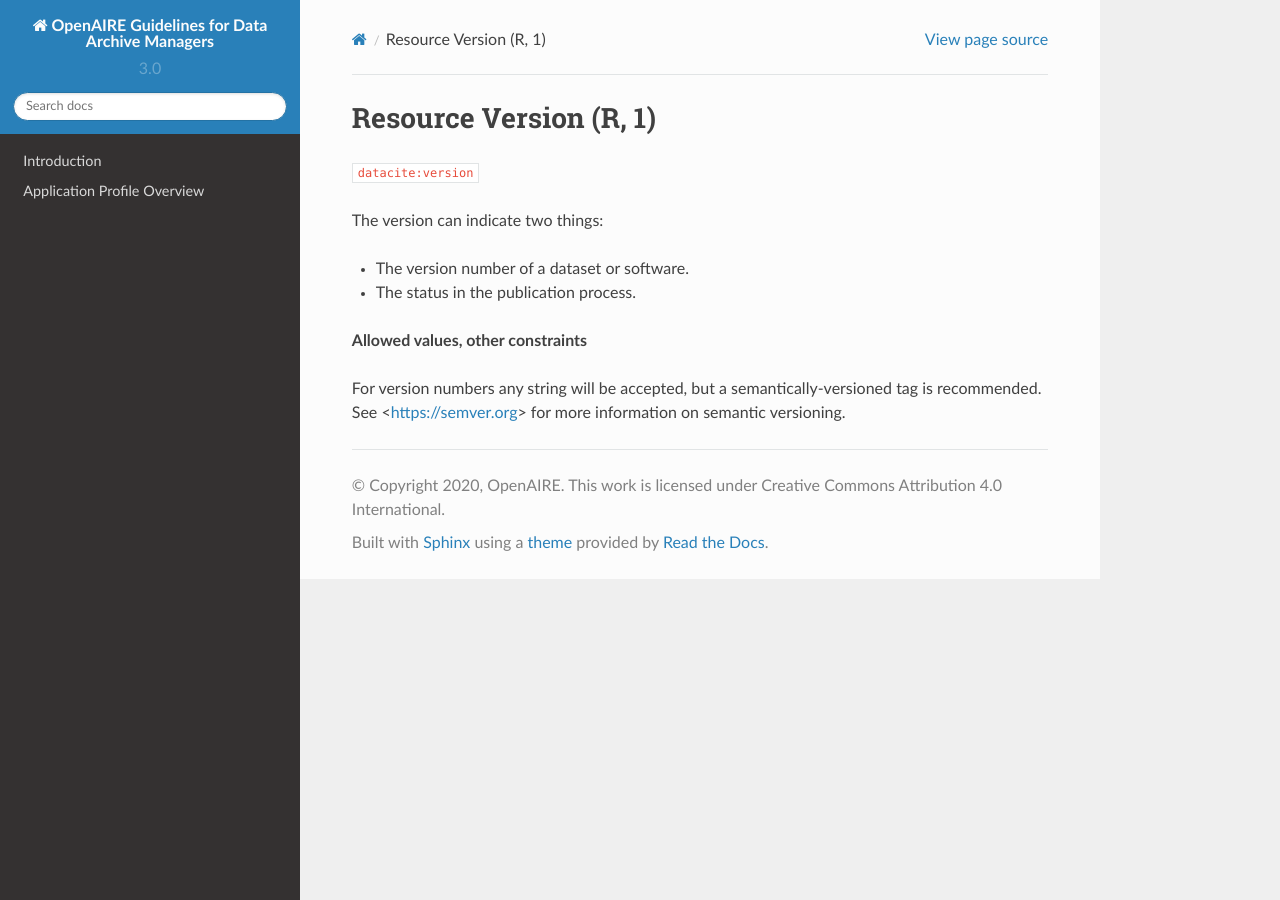
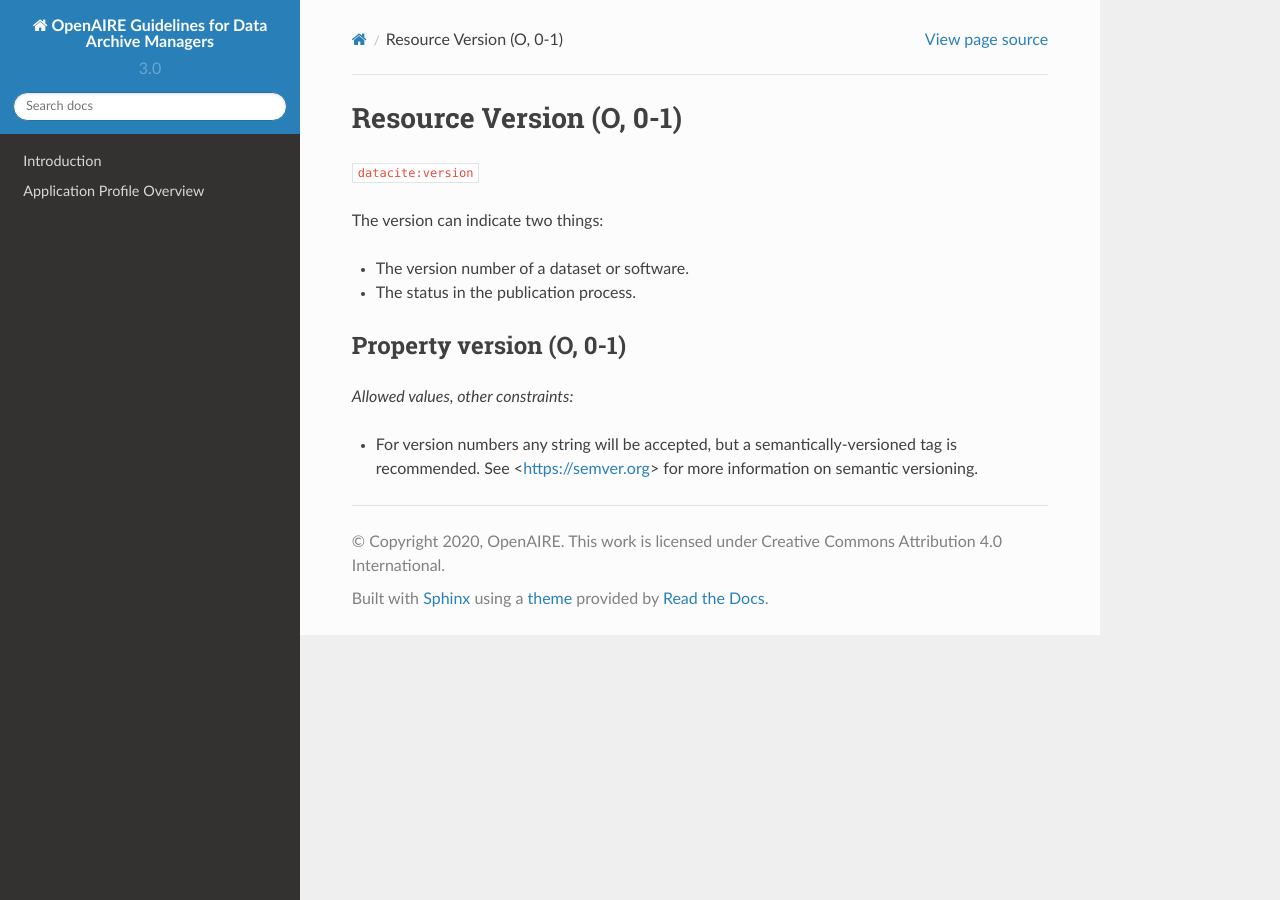
Before and after one commit to openaire/guidelines-data-archives, a Sphinx documentation site: the page built from docs/field_version.rst, in a window 1280 px wide. Built offline with Sphinx 7.4.7 and the Read the Docs theme 2.0.0, drawn with Linux system fonts in a browser that asks for light colours; a script that is not in the unit is left out.

Commit message:
Update field_version.rst

```diff
--- a/docs/field_version.rst
+++ b/docs/field_version.rst
@@ -1,6 +1,6 @@
 .. _dci:version:
 
-Resource Version (R, 1)
+Resource Version (O, 0-1)
 ==========================
 
 ``datacite:version``
@@ -10,6 +10,9 @@ The version can indicate two things:
 * The version number of a dataset or software.
 * The status in the publication process.
 
-**Allowed values, other constraints**
+Property version (O, 0-1)
+----------------
 
-For version numbers any string will be accepted, but a semantically-versioned tag is recommended. See <https://semver.org> for more information on semantic versioning.
+*Allowed values, other constraints:*
+
+* For version numbers any string will be accepted, but a semantically-versioned tag is recommended. See <https://semver.org> for more information on semantic versioning.
```
